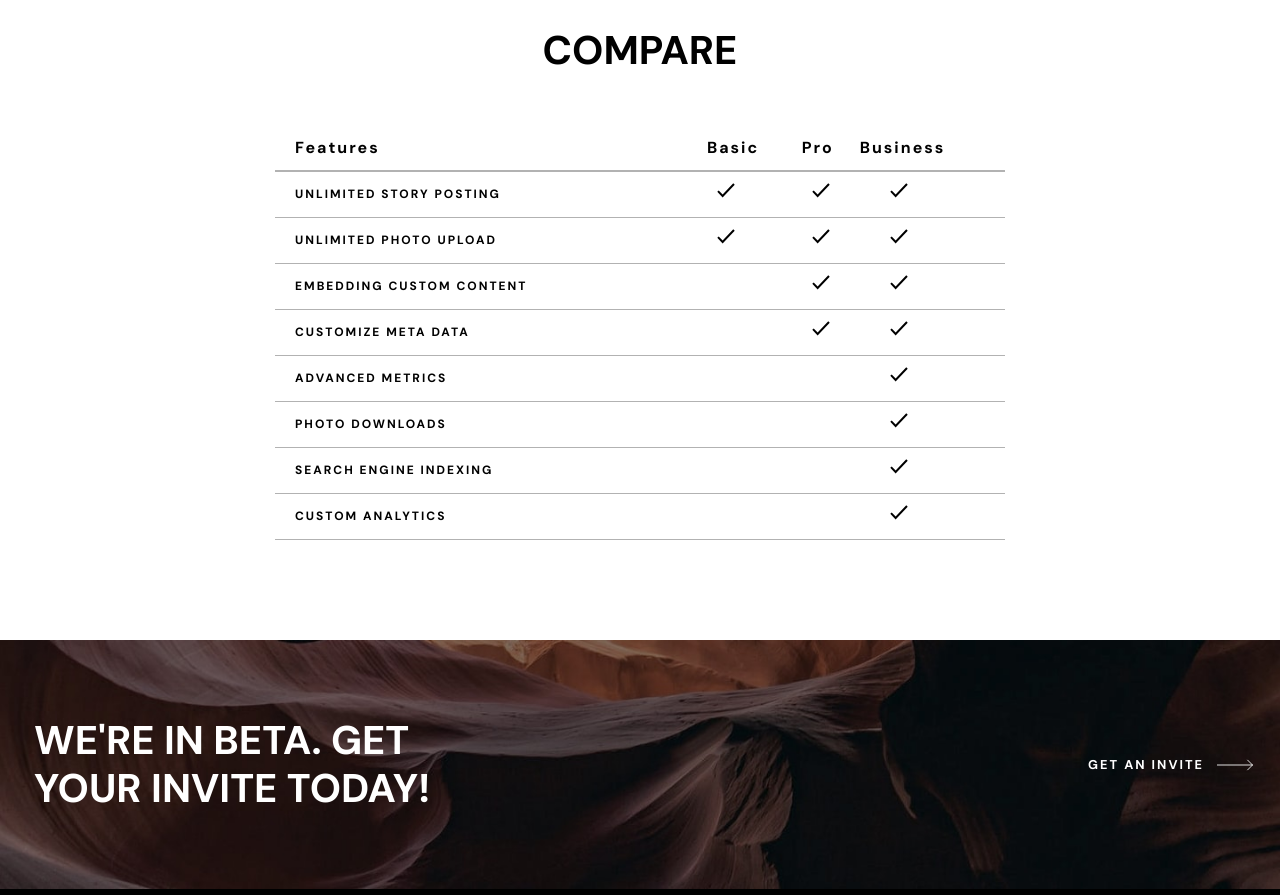
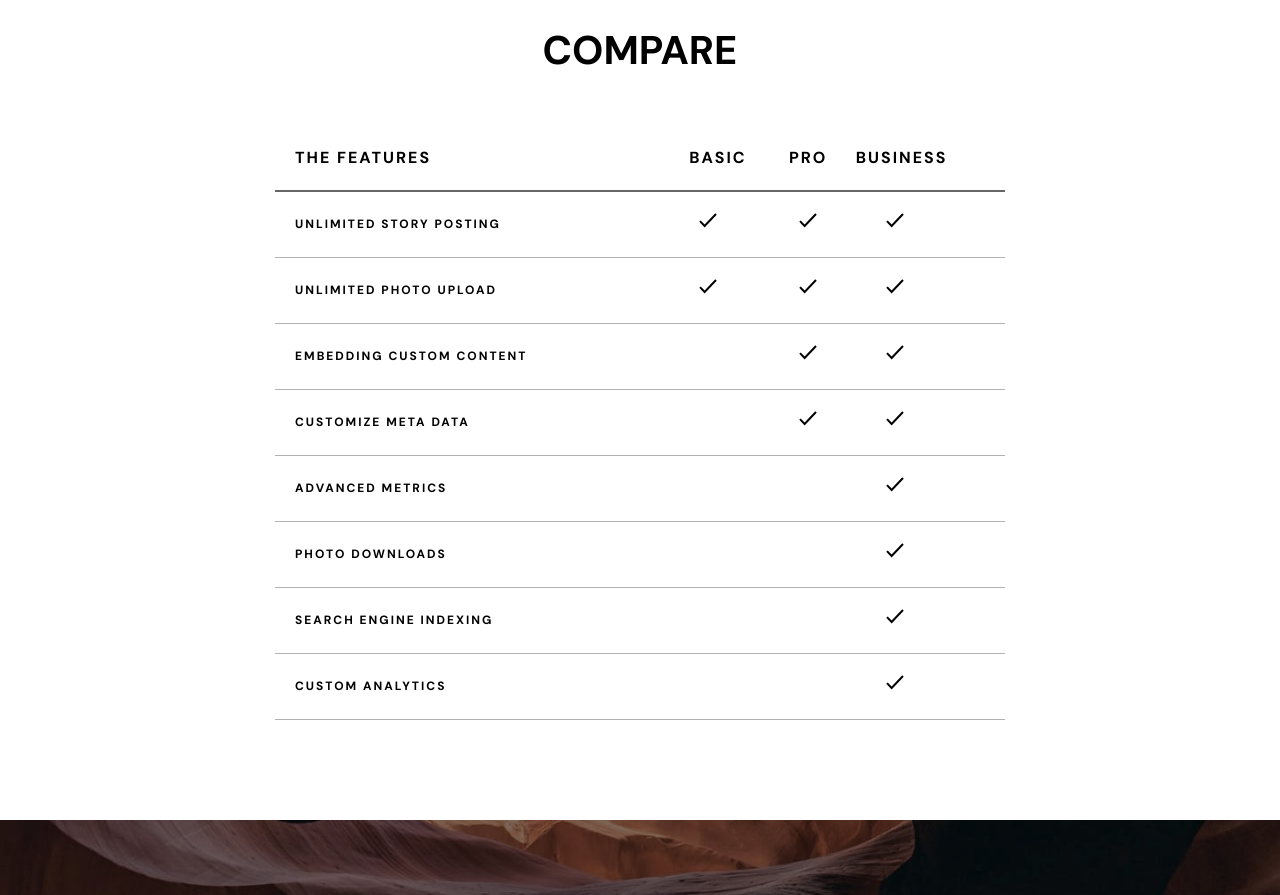
Before and after one commit to demahom18/photosnap-siteweb, a Vue app: page /pricing in a window 1280 px wide. Shown: the part 1260-2155 px from the top of the page. Built offline with nearby package versions, Linux system fonts and the light colour scheme.

Commit message:
comparison table mobile layout ok

```diff
--- a/src/components/CompareTable.vue
+++ b/src/components/CompareTable.vue
@@ -1,10 +1,10 @@
 <template>
   <div class="comparison">
     <h2>Compare</h2>
-    <table>
+    <table v-if="!isMobile">
       <thead>
         <tr>
-          <th>Features</th>
+          <th>The Features</th>
           <th v-for="plan in plans" :key="plan[0]">{{ plan[0] }}</th>
         </tr>
       </thead>
@@ -20,22 +20,69 @@
         </tr>
       </tbody>
     </table>
+    <table v-else>
+      <thead>
+        <tr>
+          <th>The Features </th>
+        </tr>
+      </thead>
+      <tbody>
+        <tr v-for="feat in features" :key="feat">
+          <td>
+            <div class="feat">
+              {{ feat }}
+            </div>
+            <div>
+              <div v-for="plan in plans" :key="plan[0]">
+                <span class="plan">
+                  {{ plan[0] }}
+                </span>
+                <span v-if="plan[1].features.includes(feat)">
+                  <svg width="18" height="15" viewBox="0 0 18 15" fill="none" xmlns="http://www.w3.org/2000/svg"><path d="M1 8.12351L5.62323 13L17 1" stroke="black" stroke-width="2"/></svg>
+                </span>
+                <span v-else></span>
+              </div>
+            </div>
+          </td>
+        </tr>
+      </tbody>
+    </table>
   </div>
 </template>
 
 <script>
+import { ref } from 'vue'
 import { pricing } from '../composables/pricing'
 export default {
   setup() {
+    const isMobile = ref()
     const plans =  Object.entries(pricing)
-    let features = Array.from(plans)[2][1].features
+    const features = Array.from(plans)[2][1].features
 
-    return { plans, features }
+    const checkWindowWidth = () => {
+      window.innerWidth > 650
+        ? isMobile.value = false
+        : isMobile.value = true
+
+      return isMobile.value
+    }
+
+    checkWindowWidth()
+    window.addEventListener('resize',() => checkWindowWidth())
+
+    return {
+      plans,
+      features,
+      isMobile,
+      checkWindowWidth
+    }
   }
 }
 </script>
 
 <style lang="scss">
+@import '../assets/mixins.scss';
+
 .comparison {
   display: grid;
   place-content: center;
@@ -53,22 +100,22 @@ export default {
   }
 
   th {
-    text-transform: capitalize;
-    padding: 10px 0;
+    text-transform: uppercase;
+    padding: 20px 0;
     font-size: 1rem;
     letter-spacing: 2px;
     transform: translateX(20px);
-    border-bottom: 2px solid rgba($color: #000000, $alpha: .3);
+    border-bottom: 2px solid rgba($color: #000000, $alpha: .6);
     + th {
       transform: translateX(10px);
     }
   }
   td {
     border-bottom: 1px solid rgba($color: #000000, $alpha: .3);
-    padding: 10px 0;
+    padding: 20px 0;
     transform: translateX(20px);
     text-transform: uppercase;
-    font-weight: bold;
+    font-weight: 700;
     font-size: .75rem;
     letter-spacing: 2px;
     &:last-child {
@@ -76,4 +123,25 @@ export default {
     }
   }
 }
+
+@media only screen and (max-width: 650px) {
+  .comparison {
+    * { transform: translate(0) !important; }
+
+    table td {
+      @include flexBox(column);
+      padding: 20px;
+      gap: 10px;
+      div + div {
+        @include flexBox($just: space-between);
+
+        div {
+          @include flexBox(column, $al: center);
+          .plan { opacity: .6 }
+        }
+      }
+    }
+    .feat { font-size: 1.1em;}
+  }
+}
 </style>
--- a/src/components/PlanOption.vue
+++ b/src/components/PlanOption.vue
@@ -30,7 +30,7 @@
 </template>
 
 <script>
-import { ref } from 'vue'
+import { computed, ref } from 'vue'
 import { pricing } from '../composables/pricing'
 import Switcher from './Switcher.vue'
 export default {
@@ -59,7 +59,7 @@ export default {
       plans,
       isYearly,
       setSelected,
-      getCheckValue,
+      getCheckValue
     }
   }
 }
@@ -78,7 +78,7 @@ export default {
       display: block;
     }
     span:not(.slider) {
-      opacity: .6;
+      opacity: .3;
       font-size: 1.5rem;
       font-weight: bold;
       transition: opacity .5s;
@@ -161,6 +161,7 @@ export default {
 
       .btn {
         top: 70%;
+        transition: .3s all ease-in;
       }
       span + p {
         top: 20%;
```
